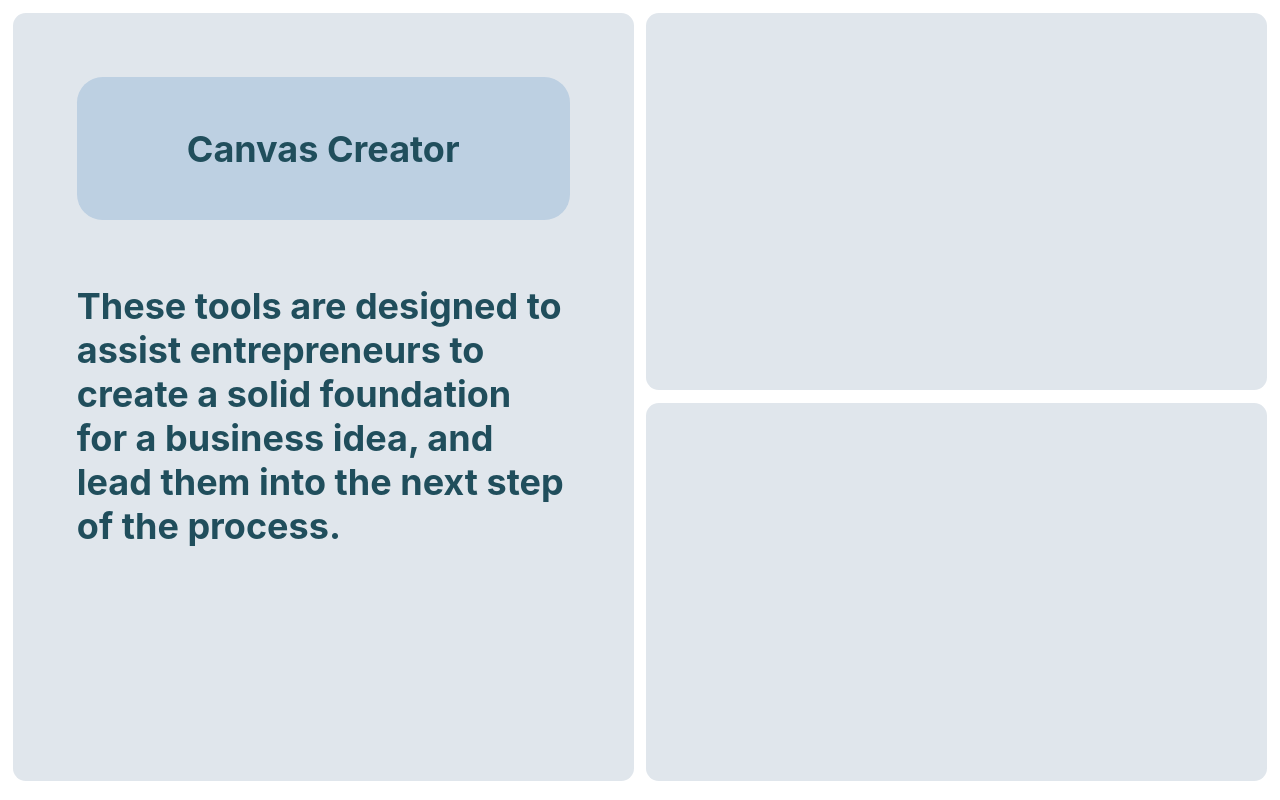
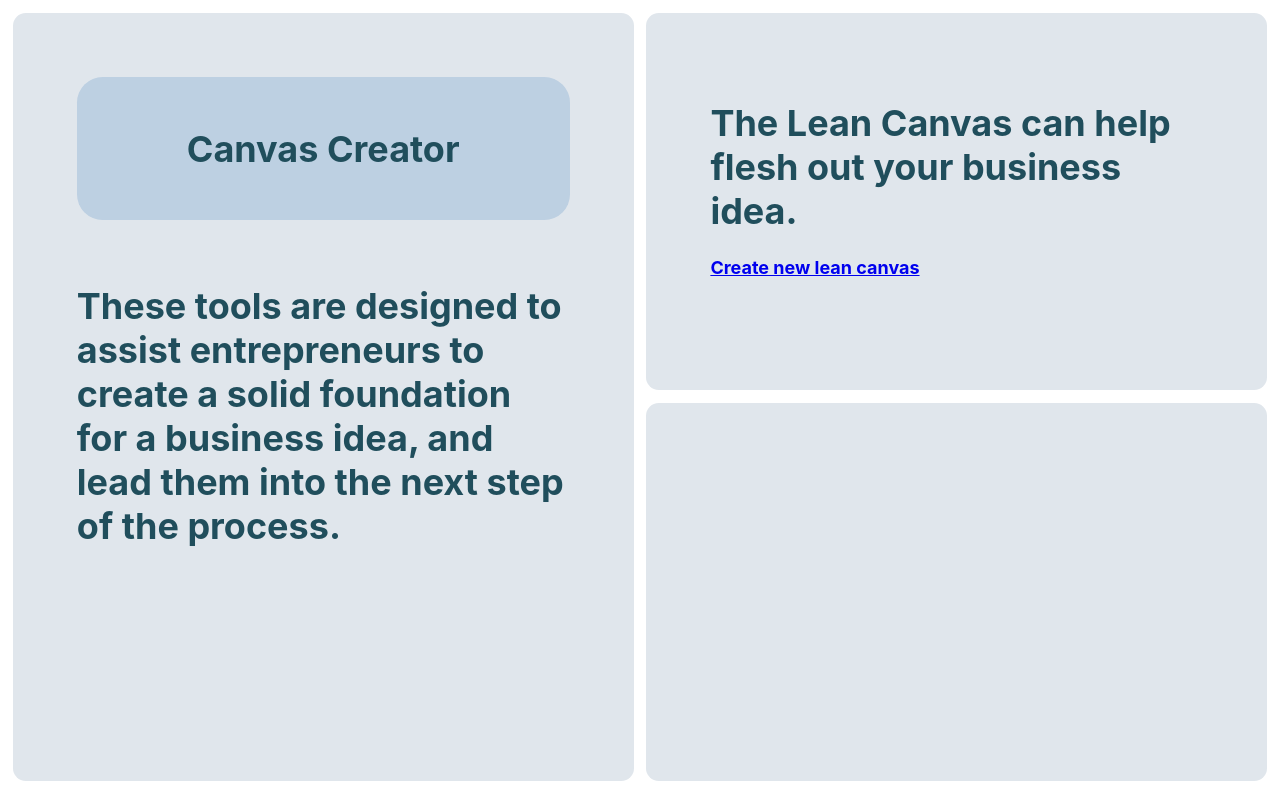
Before and after one commit to alexthehaszard/canvas-creator, a React (Create React App) app: page / in a window 1280 px wide. Built offline with nearby package versions, Linux system fonts and the light colour scheme; no server answers.

Commit message:
⚡️ - add random url for lean canvas

```diff
--- a/src/App.js
+++ b/src/App.js
@@ -1,14 +1,34 @@
 import Lean from "./pages/Lean";
 import Main from "./pages/Main";
 import React from "react";
-import { BrowserRouter as Router, Switch, Route, Link } from "react-router-dom";
+import {
+  BrowserRouter as Router,
+  Switch,
+  Route,
+  Redirect,
+} from "react-router-dom";
 
 function App() {
+  const generateId = (length) => {
+    let result = "";
+    const characters =
+      "ABCDEFGHIJKLMNOPQRSTUVWXYZabcdefghijklmnopqrstuvwxyz0123456789";
+    for (let i = 0; i < length; i++) {
+      result += characters.charAt(
+        Math.floor(Math.random() * characters.length)
+      );
+    }
+    return result;
+  };
+
   return (
     <Router>
       <Switch>
         <Route path="/lean/:id">
           <Lean />
+        </Route>
+        <Route path="/lean/">
+          <Redirect to={`/lean/${generateId(8)}`}></Redirect>
         </Route>
         <Route path="/">
           <Main />
--- a/src/pages/Main.jsx
+++ b/src/pages/Main.jsx
@@ -1,4 +1,5 @@
 import React, { Component } from "react";
+import { Link } from "react-router-dom";
 
 class Main extends Component {
   constructor(props) {
@@ -19,7 +20,10 @@ class Main extends Component {
               of the process.
             </h1>
           </div>
-          <div className="blurb lean"></div>
+          <div className="blurb lean">
+            <h1>The Lean Canvas can help flesh out your business idea.</h1>
+            <Link to="/lean/">Create new lean canvas</Link>
+          </div>
           <div className="blurb unique"></div>
         </main>
       </>
```
